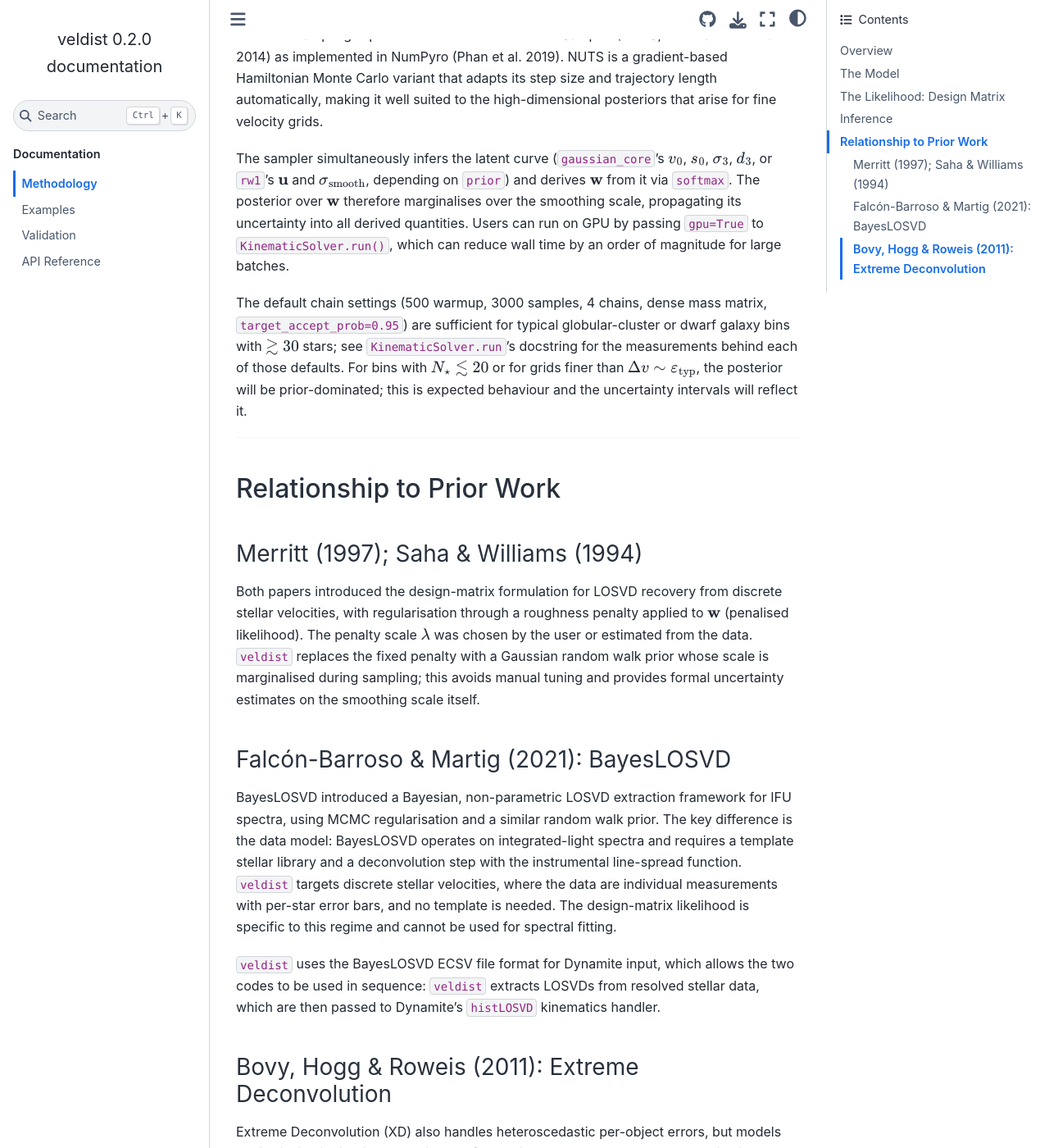
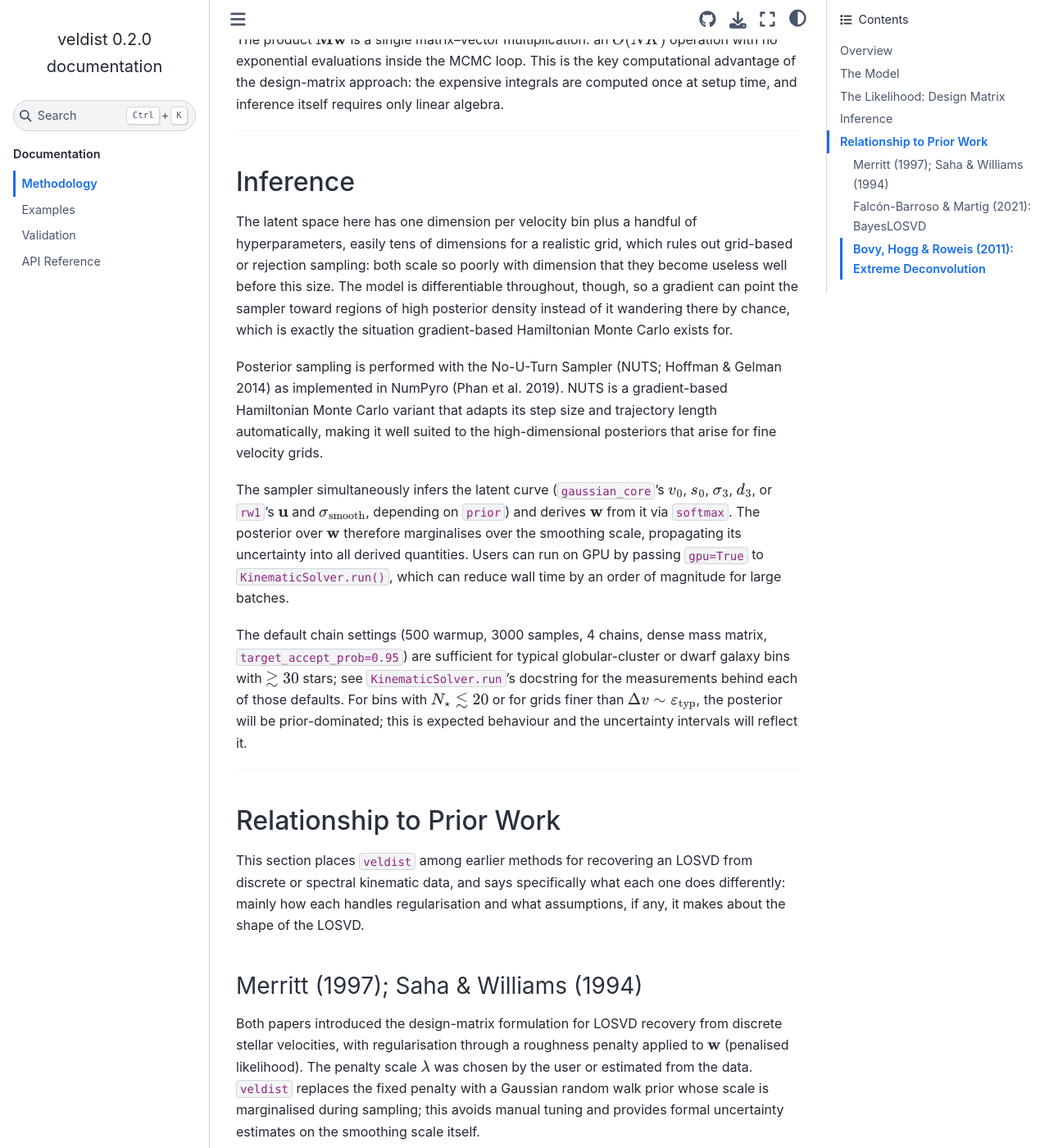
Before and after one commit to pjs902/veldist, a Sphinx documentation site: the page built from docs/theory.md, in a window 1280 px wide and 1400 px high, scrolled down 7158 px. Shown: the whole window at 82% size. Built offline with Sphinx 7.4.7 and the Sphinx Book theme 1.1.4, drawn with Linux system fonts in a browser that asks for light colours; some of the changed text lies outside the part shown.

Commit message:
docs(theory): add missing section-opener paragraphs
Design Matrix, Inference, and Relationship to Prior Work sections lacked a higher-altitude opening paragraph before their first equation/subsection. Add plain-language openers stating the why (design matrix is precomputed once because the per-star convolution is static; NUTS is needed because the latent space is too high-dimensional for grid/rejection methods and the model is differentiable; prior-work section states its own purpose).

Co-Authored-By: Claude Opus 5 <noreply@anthropic.com>
Claude-Session: https://claude.ai/code/session_01AeGYMeWNYB7juPAZdGc37r

```diff
--- a/docs/theory.md
+++ b/docs/theory.md
@@ -212,6 +212,17 @@ smoothness adapts automatically to the signal-to-noise of each bin.
 
 ## The Likelihood: Design Matrix
 
+This is the idea that makes the method affordable. Every star's measurement
+error convolves with the velocity grid in a way that does not depend on the
+current guess at the LOSVD, only on that star's own observed velocity and
+uncertainty, so it never changes during sampling. Rather than recompute that
+convolution at every one of the thousands of MCMC steps, it is computed once,
+for every star against every bin, before inference starts, and stored as a
+matrix $\mathbf{M}$. Each NUTS step then only needs a matrix-vector multiply
+against $\mathbf{M}$ instead of thousands of fresh Gaussian integrals, which
+is what keeps inference fast even though it is the exact per-star likelihood
+and not an approximation.
+
 ### The deconvolution problem
 
 The central difficulty is that every star has a different measurement
@@ -277,6 +288,14 @@ requires only linear algebra.
 
 ## Inference
 
+The latent space here has one dimension per velocity bin plus a handful of
+hyperparameters, easily tens of dimensions for a realistic grid, which rules
+out grid-based or rejection sampling: both scale so poorly with dimension
+that they become useless well before this size. The model is differentiable
+throughout, though, so a gradient can point the sampler toward regions of
+high posterior density instead of it wandering there by chance, which is
+exactly the situation gradient-based Hamiltonian Monte Carlo exists for.
+
 Posterior sampling is performed with the No-U-Turn Sampler (NUTS; Hoffman &
 Gelman 2014) as implemented in NumPyro (Phan et al. 2019).  NUTS is a
 gradient-based Hamiltonian Monte Carlo variant that adapts its step size and
@@ -304,6 +323,11 @@ will reflect it.
 ---
 
 ## Relationship to Prior Work
+
+This section places `veldist` among earlier methods for recovering an LOSVD
+from discrete or spectral kinematic data, and says specifically what each one
+does differently: mainly how each handles regularisation and what
+assumptions, if any, it makes about the shape of the LOSVD.
 
 ### Merritt (1997); Saha & Williams (1994)
 
```
